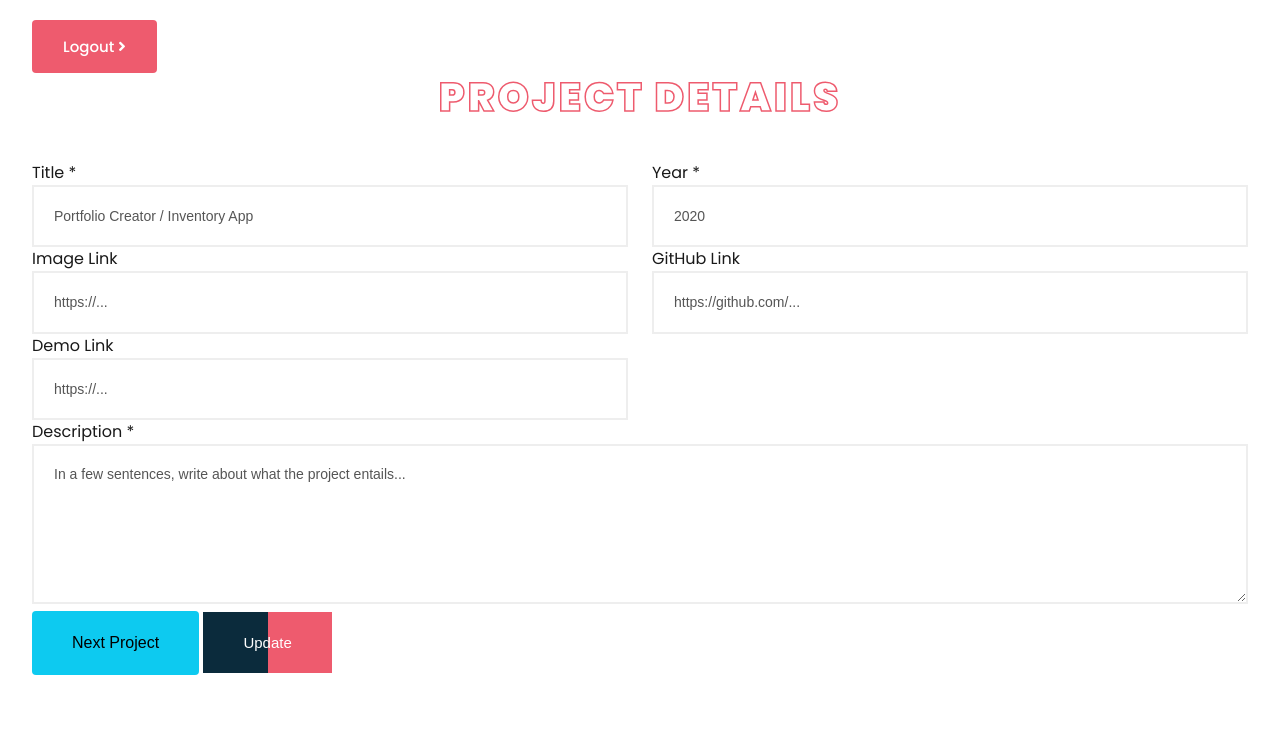
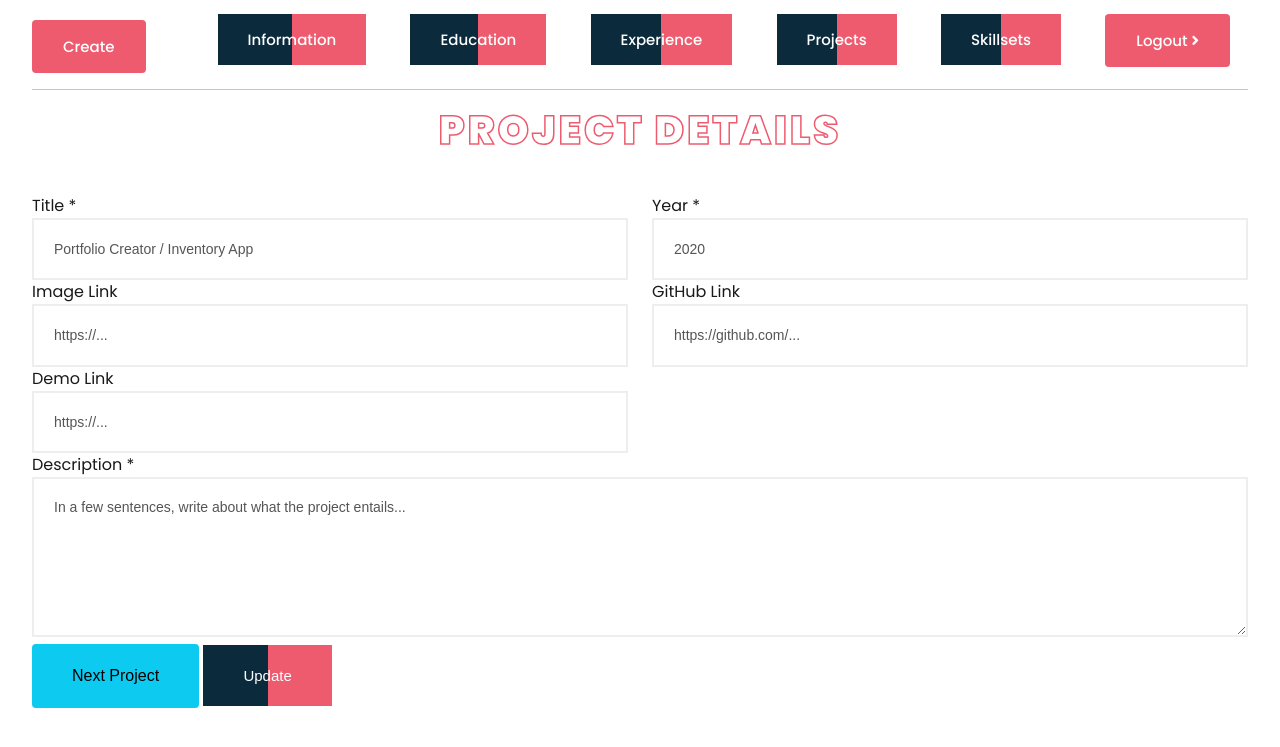
Before and after one commit to sam505/Portfolio, a Django app: page /update/project in a window 1280 px wide. Shown: the top 747 px of the page. Run offline with Django 4.2, Linux system fonts and the light colour scheme; the visitor is signed in with stand-in values (Sample User, id 1); some libraries are stand-ins or nearby versions.

Commit message:
Update update forms

```diff
--- a/templates/user_interface/update/project.html
+++ b/templates/user_interface/update/project.html
@@ -5,11 +5,13 @@
 
 <section class="contact-area pt-20 pb-50" id="contact">
   <div class="container">
-    <a href="{% url 'logout' %}">
-      <div class="btn button-2">Logout
-        <i class="fa fa-angle-right"></i>
+    <a href="{% url 'information' %}">
+      <div class="btn button-2">Create
       </div>
     </a>
+
+    <hr>
+
     <div class="row">
       <div class="col-lg-12">
         <div class="section-headding mb-40 text-center">
--- a/templates/user_interface/update/update_layout.html
+++ b/templates/user_interface/update/update_layout.html
@@ -32,6 +32,47 @@
         </div>
     </div>
 
+    <!-- Menu -->
+    <div class="menu">
+        <nav>
+            <ul>
+                <li>
+                    <a href="{% url 'update_information' %}">
+                        <div class="button-1">Information</div>
+                    </a>
+                </li>
+                <li>
+                    <a href="{% url 'update_education' %}">
+                        <div class="button-1">Education</div>
+                    </a>
+                </li>
+                <li>
+                    <a href="{% url 'update_experience' %}">
+                        <div class="button-1">Experience</div>
+                    </a>
+                </li>
+                <li>
+                    <a href="{% url 'update_project' %}">
+                        <div class="button-1">Projects</div>
+                    </a>
+                </li>
+                <li>
+                    <a href="{% url 'update_skillset' %}">
+                        <div class="button-1">Skillsets</div>
+                    </a>
+                </li>
+                <li>
+                    <a href="{% url 'logout' %}">
+                        <div class="btn button-2">Logout
+                            <i class="fa fa-angle-right"></i>
+                        </div>
+                    </a>
+                </li>
+            </ul>
+        </nav>
+    </div>
+
+
     {% block body %}
 
 
```
Also changed, not shown: templates/user_interface/update/education.html (+5 -3 lines), templates/user_interface/update/experience.html (+5 -3 lines), templates/user_interface/update/information.html (+5 -3 lines), templates/user_interface/update/skillset.html (+5 -3 lines).
